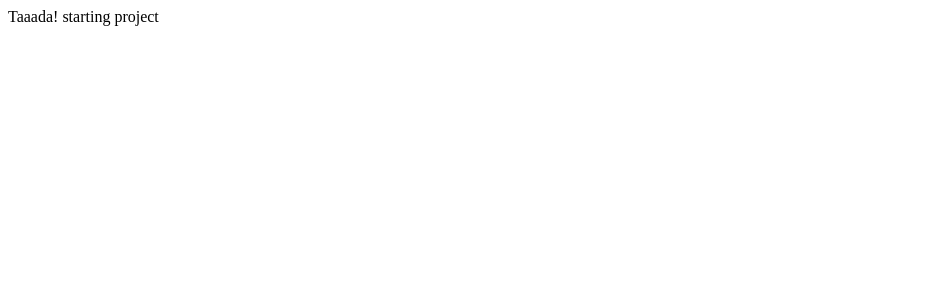
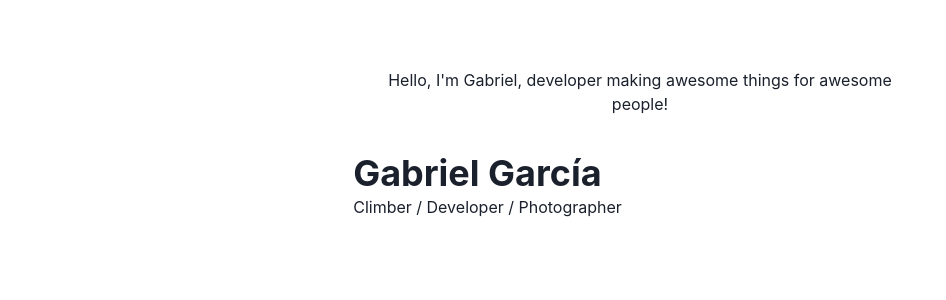
Before and after one commit to gabogarciam/gabogarcia.dev, a Next.js app: page / in a window 1280 px wide. Shown: the top 300 px of the page, without its empty margins (0-946 px from the left). Built offline with nearby package versions, Linux system fonts and the light colour scheme.

Commit message:
feat: :art: created firts structure
created firts structure of the page

```diff
--- /dev/null
+++ b/components/layouts/main.js
@@ -0,0 +1,18 @@
+import Head from 'next/head'
+import { Box, Container } from '@chakra-ui/react'
+
+const Main = ({ children }) => {
+  return (
+    <Box as="main" pb={8}>
+      <Head>
+        <meta name="viewport" content="width=device-width, initial-scale=1" />
+        <title>Gabriel García - Homepage</title>
+      </Head>
+      <Container maxW="container.md" pt={14}>
+        {children}
+      </Container>
+    </Box>
+  )
+}
+
+export default Main
--- /dev/null
+++ b/pages/_app.js
@@ -0,0 +1,14 @@
+import { ChakraProvider } from '@chakra-ui/react'
+import Layout from '../components/layouts/main'
+
+const Website = ({ Component, pageProps, router }) => {
+  return (
+    <ChakraProvider>
+      <Layout router={router}>
+        <Component {...pageProps} key={router.route} />
+      </Layout>
+    </ChakraProvider>
+  )
+}
+
+export default Website
--- a/pages/index.js
+++ b/pages/index.js
@@ -1,5 +1,29 @@
-const Page = () => {
-    return <div> Taaada! starting project</div>
+import { Container, Box, Heading, useColorModeValue } from '@chakra-ui/react'
+
+const Home = () => {
+  return (
+    <Container>
+      <Box
+        borderRadius="lg"
+        bg={useColorModeValue('whiteAlpha.500', 'whiteAlpha.200')}
+        p={3}
+        mb={6}
+        textAlign="center"
+        css={{ backdropFilter: 'blur(10px)' }}
+      >
+        Hello, I&apos;m Gabriel, developer making awesome things for awesome
+        people!
+      </Box>
+      <Box display={{ md: 'flex' }}>
+        <Box flexGrow={1}>
+          <Heading as="h2" variant="page-title">
+            Gabriel García
+          </Heading>
+          <p>Climber / Developer / Photographer</p>
+        </Box>
+      </Box>
+    </Container>
+  )
 }
 
-export default Page
+export default Home
```
